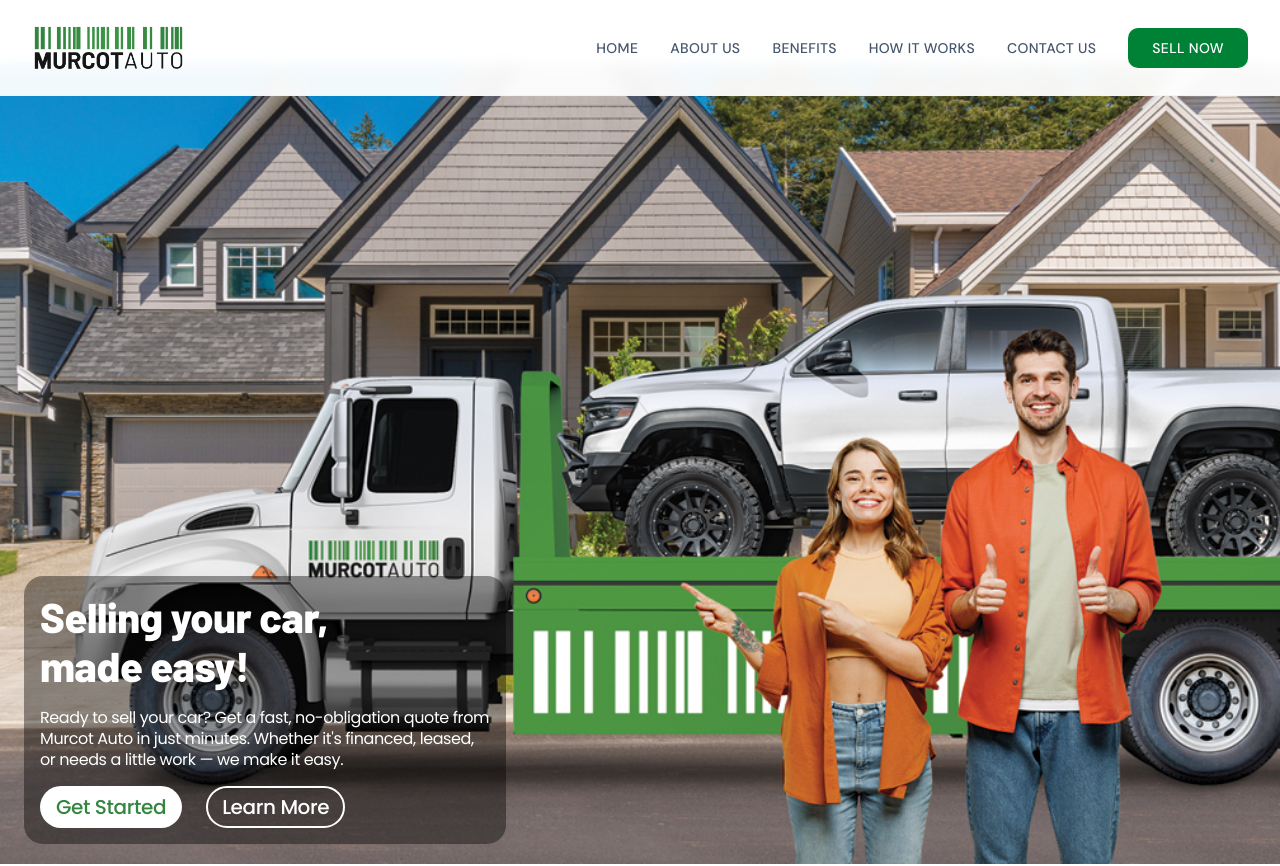
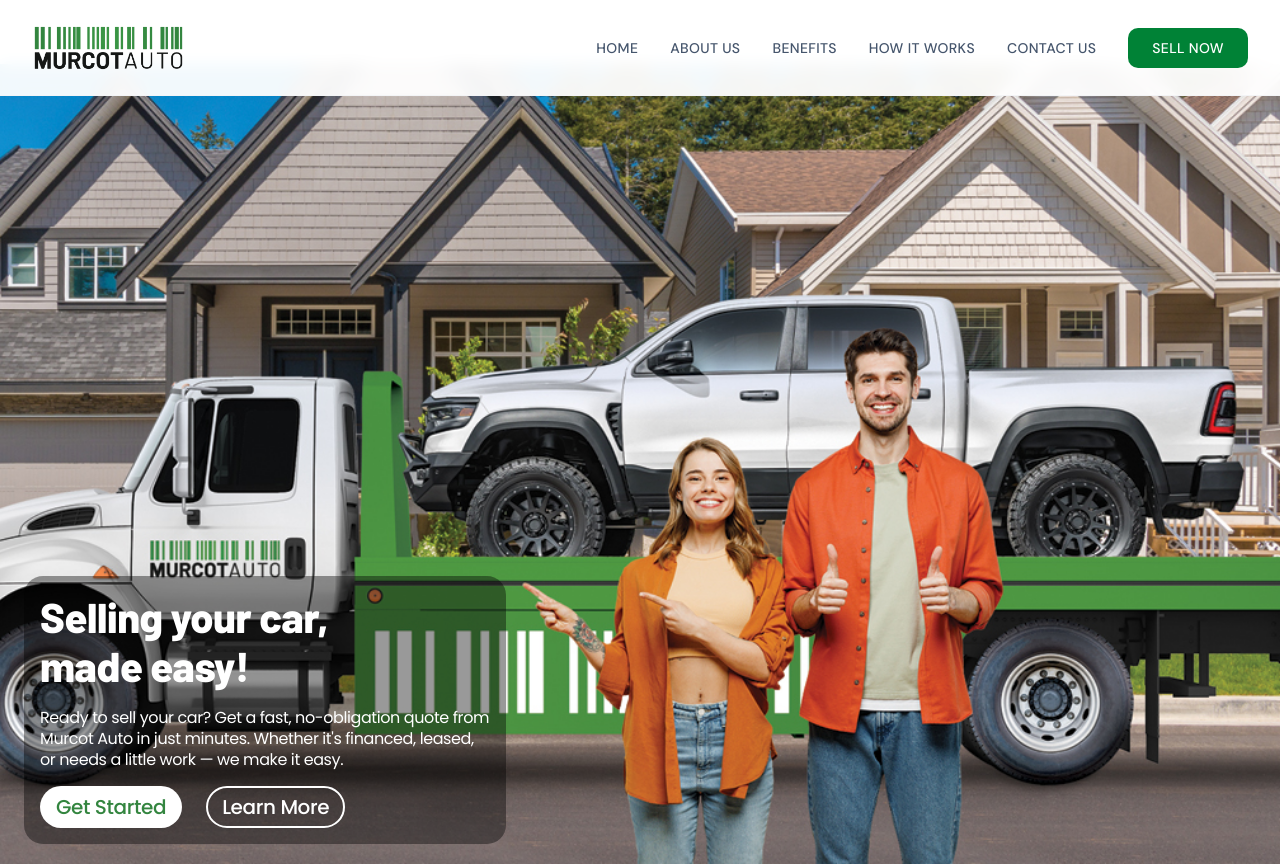
Before and after one commit to Vilakshankh/murcotauto_new, a Next.js app: page / in a window 1280 px wide. Shown: the top 866 px of the page. Built offline with nearby package versions, Linux system fonts and the light colour scheme; a web font is replaced by a local one.

Commit message:
new updates

```diff
--- a/src/components/HeroSection.tsx
+++ b/src/components/HeroSection.tsx
@@ -14,11 +14,12 @@ export default function HeroSection() {
       backgroundImage: 'url(/herobackgroundoriginal.jpg)',
       backgroundSize: 'cover',
       backgroundRepeat: 'no-repeat',
+      backgroundPosition: 'right 32% center', // Mobile: slightly to the right
       flexDirection: 'column',
       justifyContent: 'flex-end',
       gap: '10px',
       display: 'inline-flex'
-    }} className="md:mt-20 lg:mt-24 items-center md:items-start bg-center">
+    }} className="md:mt-20 lg:mt-24 items-center md:items-start md:bg-right">
       <div className="w-full max-w-md md:max-w-none md:w-[482px] mx-4 md:mx-0" style={{
         padding: '16px',
         background: 'rgba(0, 0, 0, 0.40)',
```
